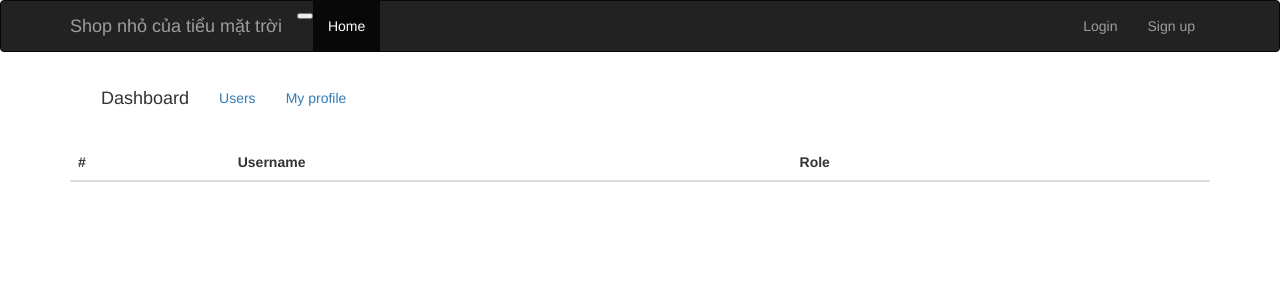
After one commit to Bakyon/MyCostumeBox, a Symfony app: template templates/security/dashboard.html.twig in a window 1280 px wide. The commit adds this page. Shown: the top 300 px of the page. Run offline with Twig, Linux system fonts and the light colour scheme; the template is opened without the code that fills it, so the values that code supplies are empty; some libraries are stand-ins or nearby versions.

Commit message:
Update dashboard with basic function for admin and mod

```diff
--- a/src/Security/CustomerAuthAuthenticator.php
+++ b/src/Security/CustomerAuthAuthenticator.php
@@ -50,7 +50,7 @@ class CustomerAuthAuthenticator extends AbstractLoginFormAuthenticator
 
         // For example:
         return new RedirectResponse($this->urlGenerator->generate('app_products'));
-        throw new \Exception('TODO: provide a valid redirect inside '.__FILE__);
+        // throw new \Exception('TODO: provide a valid redirect inside '.__FILE__);
     }
 
     protected function getLoginUrl(Request $request): string
--- a/templates/base.html.twig
+++ b/templates/base.html.twig
@@ -38,7 +38,7 @@
         <div id="navbar" class="collapse nav navbar-collapse container-fluid">
             <ul class="nav navbar-nav">
                 <li class="active"><a href="{{ path('app_products') }}">Home</a></li>
-                {% if is_granted('ROLE_ADMIN') %}
+                {% if is_granted('ROLE_ADMIN') or is_granted('ROLE_MOD') %}
                     <li><a href="{{ path('app_new_product') }}">Add new Costume</a></li>
                 {% endif %}
             </ul>
@@ -46,8 +46,11 @@
                 {% if is_granted('ROLE_ADMIN') %}
                     <li><a href="{{ path('admin', {'username':app.user.username}) }}">Hi admin {{ app.user.username }}</a></li>
                     <li><a href="{{ path('app_logout') }}">Logout</a></li>
+                {% elseif is_granted('ROLE_MOD') %}
+                    <li><a href="{{ path('admin', {'username':app.user.username}) }}">Hi moderator {{ app.user.username }}</a></li>
+                    <li><a href="{{ path('app_logout') }}">Logout</a></li>
                 {% elseif is_granted('ROLE_USER') %}
-                    <li><a href="{{ path('app_profile', {'username':app.user.username}) }}">Hi {{ app.user.username }}</a></li>
+                    <li><a href="{{ path('app_profile') }}">Hi {{ app.user.username }}</a></li>
                     <li><a href="{{ path('app_logout') }}">Logout</a></li>
                 {% else %}
                     <li><a href="{{ path('app_login') }}">Login</a></li>
--- a/templates/product/details.html.twig
+++ b/templates/product/details.html.twig
@@ -4,7 +4,7 @@
     {% set status = ['For rent', 'For sale'] %}
     {% set size = ['S', 'SM', 'M', 'ML', 'L', 'XL'] %}
     <a href="{{ path('app_products') }}" class="btn btn-default">Back to Costume List</a>
-    {% if is_granted('ROLE_ADMIN') %}
+    {% if is_granted('ROLE_MOD') or is_granted('ROLE_ADMIN') %}
         <a href="{{ path('app_product_delete', {'id':product.id}) }}" class='btn btn-danger'
            onclick="return confirm('Are u sure?')">
             Delete
--- a/templates/product/index.html.twig
+++ b/templates/product/index.html.twig
@@ -16,7 +16,7 @@
                     <div class="navbar-brand">Category:</div>
                 </div>
 
-                <div id="navbar" class="collapse nav navbar-collapse container-fluid">
+                <div id="nav" class="collapse nav navbar-collapse container-fluid">
                     <ul class="nav navbar-nav">
                         {% if selected == 0 %}
                             <li class="active">
@@ -78,7 +78,7 @@
                     <!-- Button part -->
                     <div class="card-body">
                         <a href="{{ path('app_product_detail', {'id':product.id}) }}" class='btn btn-success'>View</a>
-                        {% if is_granted('ROLE_ADMIN') %}
+                        {% if is_granted('ROLE_ADMIN') or is_granted('ROLE_MOD') %}
                             <a href="{{ path('app_update_product', {'id':product.id}) }}" class='btn btn-primary'>Update</a>
                             <a href="{{ path('app_product_delete', {'id':product.id}) }}" class='btn btn-danger'
                                onclick="return confirm('Do you really want to remove this product? ' +
--- a/templates/security/admin-dashboard.html.twig
+++ /dev/null
@@ -1 +0,0 @@
-{% extends 'base.html.twig' %}
--- /dev/null
+++ b/templates/security/dashboard.html.twig
@@ -0,0 +1,74 @@
+{% extends 'base.html.twig' %}
+
+{% block title %}Dashboard{% endblock %}
+
+{% block body %}
+    <!-- Dashboard menu -->
+    <div class="container-fluid text-center">
+        <nav class="navbar">
+            <div class="container">
+                <div class="navbar-header ">
+                    <div class="navbar-brand">Dashboard</div>
+                </div>
+
+                <div id="nav" class="collapse nav navbar-collapse container-fluid">
+                    <ul class="nav navbar-nav">
+                        {% if is_granted('ROLE_ADMIN') %}
+                            <li{% if accType == "user" %} class="active"{% endif %}>
+                                <a href="{{ path('app_dashboard') }}">All accounts</a>
+                            </li>
+                        {% endif %}
+                        <li{% if accType == "user" %} class="active"{% endif %}>
+                            <a href="{{ path('app_accounts', {'accType': 'user'}) }}">Users</a>
+                        </li>
+                        {% if is_granted('ROLE_ADMIN') %}
+                            <li{% if accType == "mod" %} class="active"{% endif %}>
+                                <a href="{{ path('app_accounts', {'accType': 'mod'}) }}">Mod</a>
+                            </li>
+                        {% endif %}
+                        <li><a href="{{ path('app_profile') }}">My profile</a></li>
+                    </ul>
+                </div>
+            </div>
+        </nav>
+    </div>
+
+    <!-- Account info -->
+    <div class="bs-example" data-example-id="striped-table">
+        <table class="table table-striped">
+            <thead>
+            <tr>
+                <th>#</th>
+                <th>Username</th>
+                <th>Role</th>
+                <th></th>
+            </tr>
+            </thead>
+            <tbody>
+            {% for acc in accounts %}
+                {% set role = acc.getRoles() %}
+                {% if "ROLE_MOD" in role %}
+                    {% set role = "Moderator" %}
+                {%  endif %}
+                {% if "ROLE_USER" in role %}
+                    {% set role = "User" %}
+                {% endif %}
+                <tr>
+                    <th scope="row">{{ acc.id }}</th>
+                    <td>{{ acc.username }}</td>
+                    <td>{{ role }}</td>
+                    <td>
+                        <a href="#" class='btn btn-success'>Change password</a>   <!-- change # into update password route -->
+                        <a href="#" class='btn btn-danger'
+                           onclick="return confirm('Do you really want to remove this account? ' +
+                               'This action cannot be undone!')">
+                            Delete
+                        </a>    <!-- change # into delete user route -->
+                    </td>
+                </tr>
+            {% endfor %}
+            </tbody>
+        </table>
+    </div>
+
+{% endblock %}
```
Also changed, not shown: src/Controller/DashboardController.php (+4 -10 lines), src/Controller/ProductController.php (+11 -21 lines), src/Controller/SecurityController.php (+5 -4 lines), src/Controller/UserController.php (+21 -0 lines), src/Controller/UserCrudController.php (+1 -11 lines), src/Repository/UserRepository.php (+24 -23 lines), src/Security/AccessDeniedHandler.php (added, +28 -0 lines), 1 other file.
